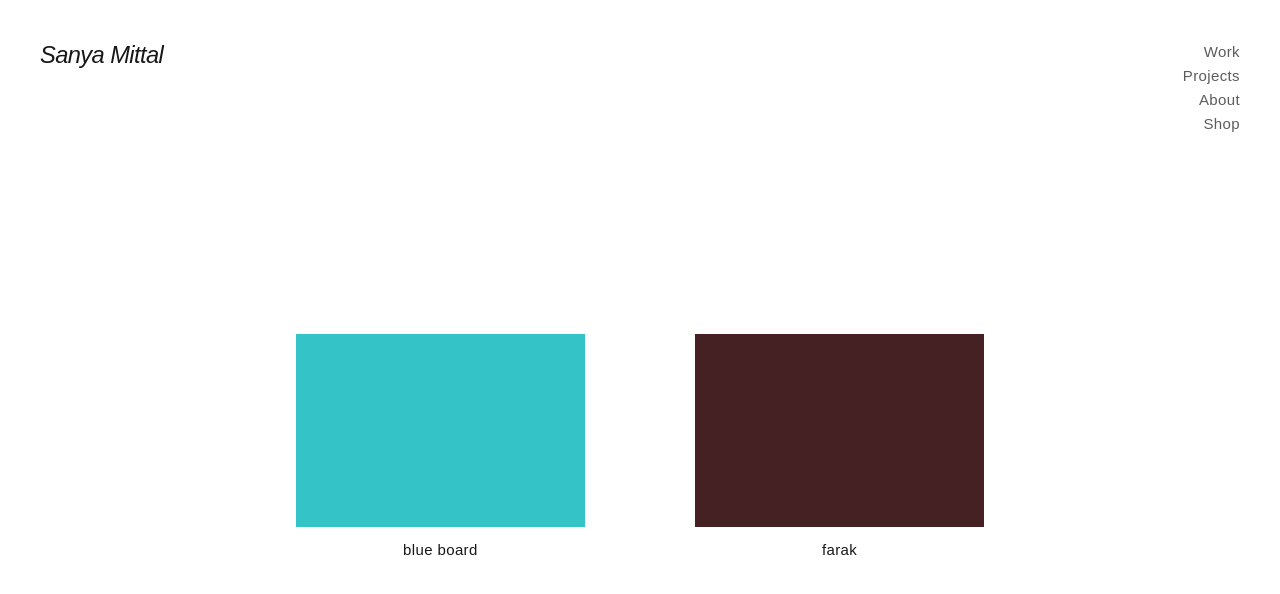
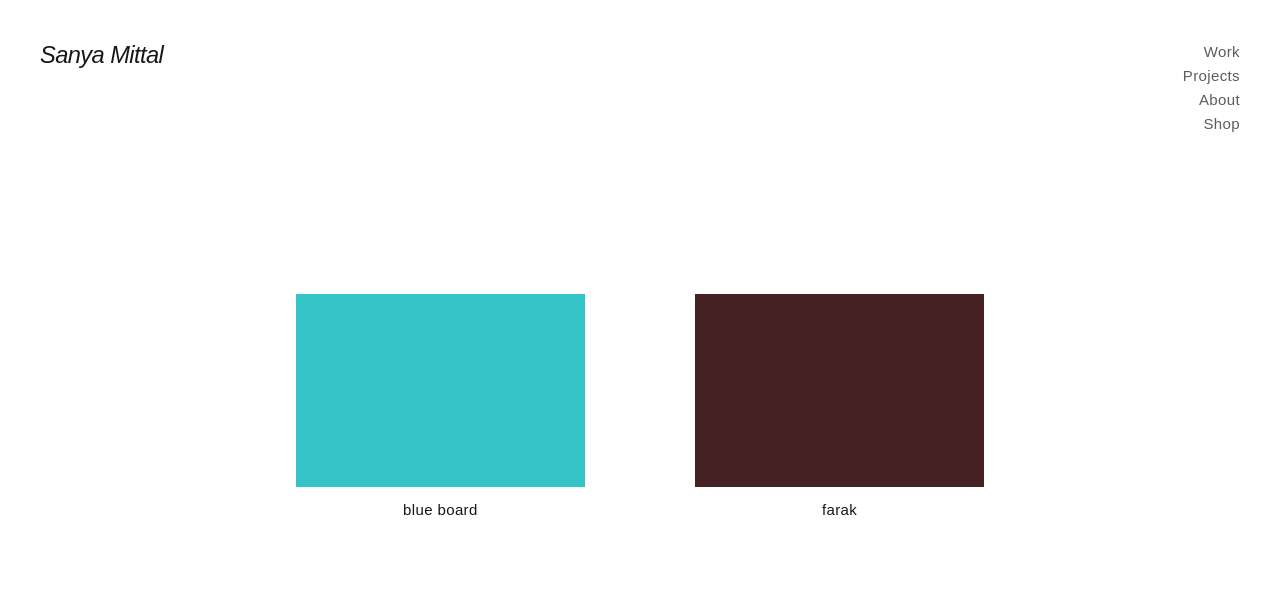
Before and after one commit to sunnygirl48/Website, a Next.js app: page /projects in a window 1280 px wide. Shown: the top 594 px of the page. Built offline with nearby package versions, Linux system fonts and the light colour scheme.

Commit message:
Lift Projects rectangles slightly above center
Co-Authored-By: Claude Sonnet 5.5 <noreply@anthropic.com>

```diff
--- a/src/app/(site)/projects/page.tsx
+++ b/src/app/(site)/projects/page.tsx
@@ -11,7 +11,7 @@ const projects = [
 
 export default function Projects() {
   return (
-    <div className="flex flex-1 items-center">
+    <div className="flex flex-1 items-center pb-section">
       <div className="grid w-full grid-cols-2 gap-x-gap">
         {projects.map((project) => (
           <a
```
